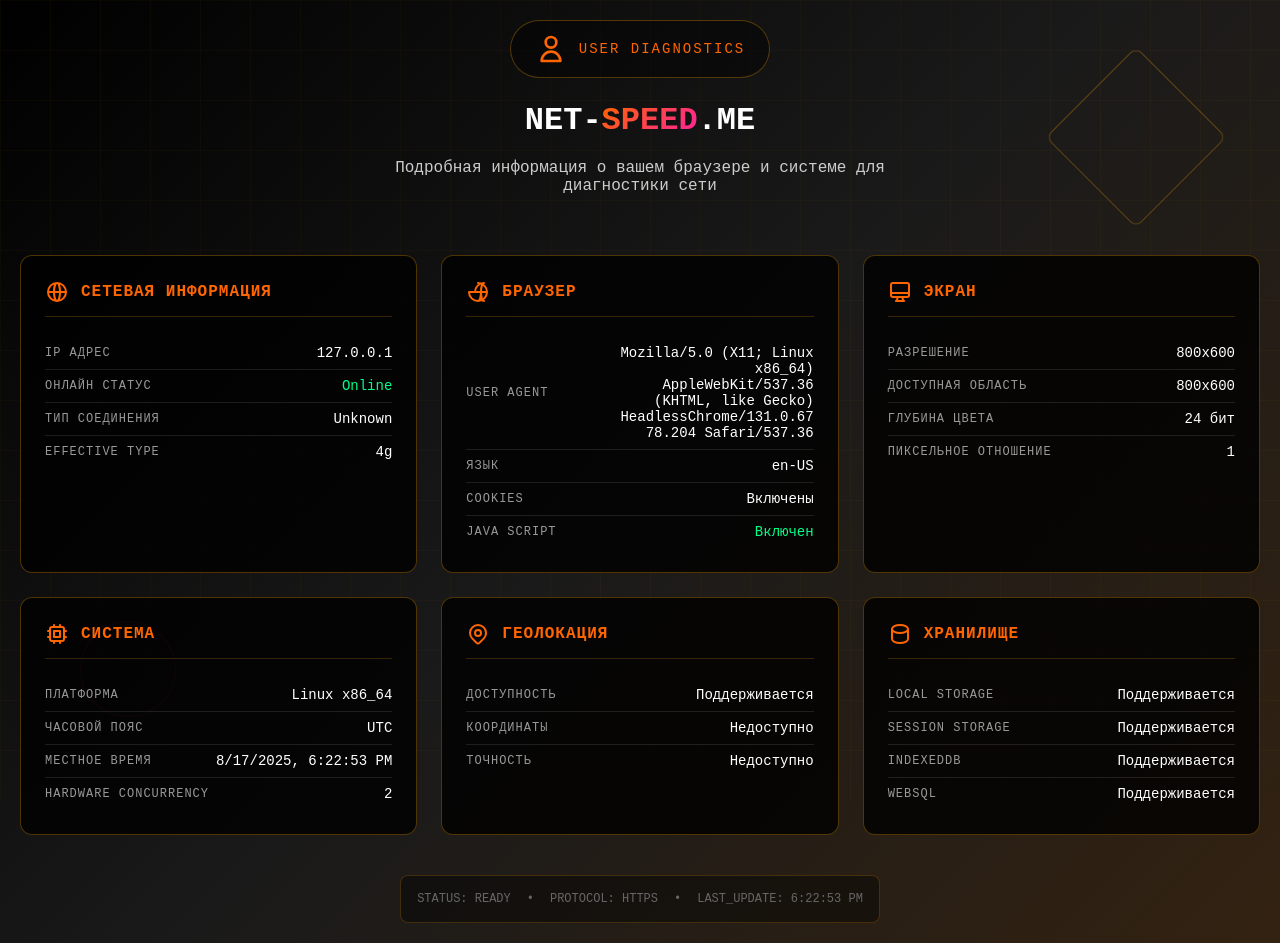
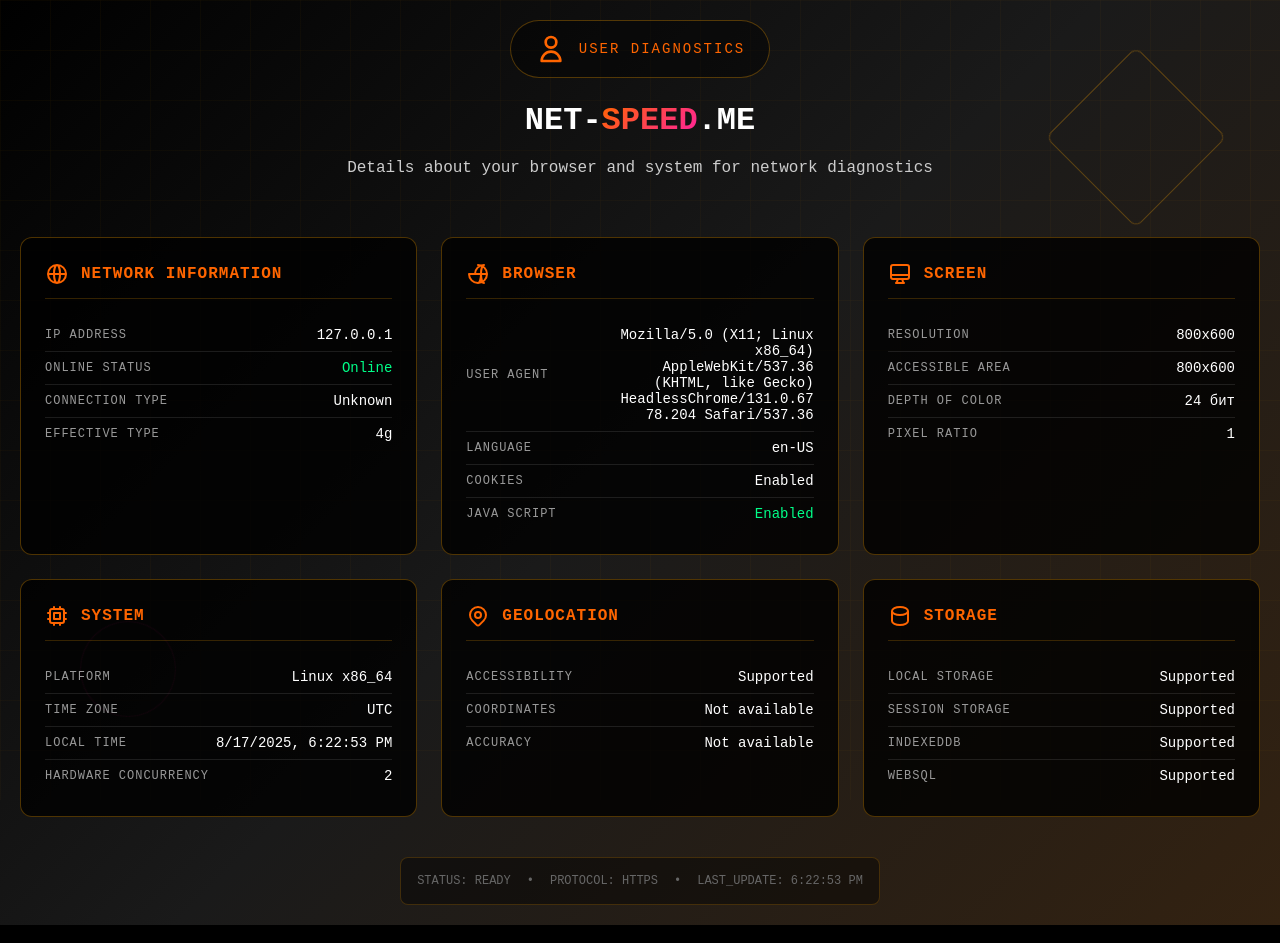
Before and after one commit to Pilm404/net-speed.me, a Flask app: page /about_me in a window 1280 px wide. Run offline with Flask 3, Linux system fonts and the light colour scheme.

Commit message:
Added translations.

```diff
--- a/app/static/user_info.js
+++ b/app/static/user_info.js
@@ -10,10 +10,10 @@
     try {
         const response = await fetch('/api/ip');
         const data = await response.json();
-        document.getElementById('ipAddress').textContent = data.ip || 'Недоступно';
+        document.getElementById('ipAddress').textContent = data.ip || 'Not available';
         document.getElementById('ipAddress').classList.remove('loading');
     } catch (error) {
-        document.getElementById('ipAddress').textContent = 'Ошибка загрузки';
+        document.getElementById('ipAddress').textContent = 'Download error';
         document.getElementById('ipAddress').classList.remove('loading');
     }
 }
@@ -23,7 +23,7 @@
     // Browser info
     document.getElementById('userAgent').textContent = navigator.userAgent;
     document.getElementById('language').textContent = navigator.language;
-    document.getElementById('cookiesEnabled').textContent = navigator.cookieEnabled ? 'Включены' : 'Отключены';
+    document.getElementById('cookiesEnabled').textContent = navigator.cookieEnabled ? 'Enabled' : 'Disabled';
     document.getElementById('platform').textContent = navigator.platform;
 
     // Screen info
@@ -34,7 +34,7 @@
 
     // System info
     document.getElementById('timezone').textContent = Intl.DateTimeFormat().resolvedOptions().timeZone;
-    document.getElementById('hardwareConcurrency').textContent = navigator.hardwareConcurrency || 'Недоступно';
+    document.getElementById('hardwareConcurrency').textContent = navigator.hardwareConcurrency || 'Not available';
 
     // Network info
     if (navigator.onLine !== undefined) {
@@ -49,14 +49,14 @@
     }
 
     // Storage support
-    document.getElementById('localStorage').textContent = typeof(Storage) !== "undefined" ? 'Поддерживается' : 'Не поддерживается';
-    document.getElementById('sessionStorage').textContent = typeof(Storage) !== "undefined" ? 'Поддерживается' : 'Не поддерживается';
-    document.getElementById('indexedDB').textContent = typeof(window.indexedDB) !== "undefined" ? 'Поддерживается' : 'Не поддерживается';
-    document.getElementById('webSQL').textContent = typeof(window.openDatabase) !== "undefined" ? 'Поддерживается' : 'Не поддерживается';
+    document.getElementById('localStorage').textContent = typeof(Storage) !== "undefined" ? 'Supported' : 'Not supported';
+    document.getElementById('sessionStorage').textContent = typeof(Storage) !== "undefined" ? 'Supported' : 'Not supported';
+    document.getElementById('indexedDB').textContent = typeof(window.indexedDB) !== "undefined" ? 'Supported' : 'Not supported';
+    document.getElementById('webSQL').textContent = typeof(window.openDatabase) !== "undefined" ? 'Supported' : 'Not supported';
 
     // Geolocation
     if (navigator.geolocation) {
-        document.getElementById('geolocationSupport').textContent = 'Поддерживается';
+        document.getElementById('geolocationSupport').textContent = 'Supported';
 
         navigator.geolocation.getCurrentPosition(
             (position) => {
@@ -65,12 +65,12 @@
                 document.getElementById('accuracy').textContent = `${position.coords.accuracy} м`;
             },
             (error) => {
-                document.getElementById('coordinates').textContent = 'Отказано в доступе';
-                document.getElementById('accuracy').textContent = 'Недоступно';
+                document.getElementById('coordinates').textContent = 'Access denied';
+                document.getElementById('accuracy').textContent = 'Not available';
             }
         );
     } else {
-        document.getElementById('geolocationSupport').textContent = 'Не поддерживается';
+        document.getElementById('geolocationSupport').textContent = 'Not supported';
     }
 }
 
--- a/app/templates/error.html
+++ b/app/templates/error.html
@@ -35,7 +35,7 @@
             <a href="/"><span class="net">NET-</span><span class="speed">SPEED</span><span class="me">.ME</span></a>
         </h1>
 
-        <p class="subtitle medium">Что-то пошло не так. Не волнуйтесь, давайте вернемся на главную.</p>
+        <p class="subtitle medium">Something's gone wrong. Don't worry, let's go back to the front.</p>
     </div>
 
     <div class="tech-info full-width" style="margin-bottom: 40px;">
@@ -52,7 +52,7 @@
         <svg width="20" height="20" fill="none" stroke="currentColor" viewBox="0 0 24 24">
             <path stroke-linecap="round" stroke-linejoin="round" stroke-width="2" d="M13 10V3L4 14h7v7l9-11h-7z"></path>
         </svg>
-        Главная
+        Main page
     </a>
 </div>
 {% endblock %}
--- a/app/templates/speedtest.html
+++ b/app/templates/speedtest.html
@@ -18,7 +18,7 @@
         </h1>
 
         <p class="subtitle">
-            Профессиональный анализ производительности сети с расширенной диагностикой
+            Professional network performance analysis with advanced diagnostics
         </p>
     </div>
 
--- a/app/templates/user_info.html
+++ b/app/templates/user_info.html
@@ -18,7 +18,7 @@
         </h1>
 
         <p class="subtitle">
-            Подробная информация о вашем браузере и системе для диагностики сети
+            Details about your browser and system for network diagnostics
         </p>
     </div>
 
@@ -29,18 +29,18 @@
                 <svg class="card-icon" fill="none" stroke="currentColor" viewBox="0 0 24 24">
                     <path stroke-linecap="round" stroke-linejoin="round" stroke-width="2" d="M21 12a9 9 0 01-9 9m9-9a9 9 0 00-9-9m9 9H3m9 9a9 9 0 01-9-9m9 9c1.657 0 3-4.03 3-9s-1.343-9-3-9m0 18c-1.657 0-3-4.03-3-9s1.343-9 3-9m-9 9a9 9 0 019-9"/>
                 </svg>
-                <span class="card-title">Сетевая информация</span>
+                <span class="card-title">Network information</span>
             </div>
             <div class="info-item">
-                <span class="info-label">IP Адрес</span>
-                <span class="info-value loading" id="ipAddress">Загрузка...</span>
+                <span class="info-label">IP Address</span>
+                <span class="info-value loading" id="ipAddress">Loading...</span>
             </div>
             <div class="info-item">
-                <span class="info-label">Онлайн статус</span>
+                <span class="info-label">Online status</span>
                 <span class="info-value status-online" id="onlineStatus">Online</span>
             </div>
             <div class="info-item">
-                <span class="info-label">Тип соединения</span>
+                <span class="info-label">Connection type</span>
                 <span class="info-value" id="connectionType">Unknown</span>
             </div>
             <div class="info-item">
@@ -55,23 +55,23 @@
                 <svg class="card-icon" fill="none" stroke="currentColor" viewBox="0 0 24 24">
                     <path stroke-linecap="round" stroke-linejoin="round" stroke-width="2" d="M21 12a9 9 0 01-9 9m9-9a9 9 0 00-9-9m9 9H3m9 9a9 9 0 01-9-9m9 9c1.657 0 3-4.03 3-9s1.343-9 3-9m0 18c-1.657 0-3-4.03-3-9s1.343-9 3-9m-9 9a9 9 0 019-9"/>
                 </svg>
-                <span class="card-title">Браузер</span>
+                <span class="card-title">Browser</span>
             </div>
             <div class="info-item">
                 <span class="info-label">User Agent</span>
-                <span class="info-value" id="userAgent">Загрузка...</span>
+                <span class="info-value" id="userAgent">Loading...</span>
             </div>
             <div class="info-item">
-                <span class="info-label">Язык</span>
-                <span class="info-value" id="language">Загрузка...</span>
+                <span class="info-label">Language</span>
+                <span class="info-value" id="language">Loading...</span>
             </div>
             <div class="info-item">
                 <span class="info-label">Cookies</span>
-                <span class="info-value" id="cookiesEnabled">Загрузка...</span>
+                <span class="info-value" id="cookiesEnabled">Loading....</span>
             </div>
             <div class="info-item">
                 <span class="info-label">Java Script</span>
-                <span class="info-value status-online">Включен</span>
+                <span class="info-value status-online">Enabled</span>
             </div>
         </div>
 
@@ -81,23 +81,23 @@
                 <svg class="card-icon" fill="none" stroke="currentColor" viewBox="0 0 24 24">
                     <path stroke-linecap="round" stroke-linejoin="round" stroke-width="2" d="M9.75 17L9 20l-1 1h8l-1-1-.75-3M3 13h18M5 17h14a2 2 0 002-2V5a2 2 0 00-2-2H5a2 2 0 00-2 2v10a2 2 0 002 2z"/>
                 </svg>
-                <span class="card-title">Экран</span>
+                <span class="card-title">Screen</span>
             </div>
             <div class="info-item">
-                <span class="info-label">Разрешение</span>
-                <span class="info-value" id="screenResolution">Загрузка...</span>
+                <span class="info-label">Resolution</span>
+                <span class="info-value" id="screenResolution">Loading...</span>
             </div>
             <div class="info-item">
-                <span class="info-label">Доступная область</span>
-                <span class="info-value" id="availableScreen">Загрузка...</span>
+                <span class="info-label">Accessible area</span>
+                <span class="info-value" id="availableScreen">Loading...</span>
             </div>
             <div class="info-item">
-                <span class="info-label">Глубина цвета</span>
-                <span class="info-value" id="colorDepth">Загрузка...</span>
+                <span class="info-label">Depth of color</span>
+                <span class="info-value" id="colorDepth">Loading...</span>
             </div>
             <div class="info-item">
-                <span class="info-label">Пиксельное отношение</span>
-                <span class="info-value" id="pixelRatio">Загрузка...</span>
+                <span class="info-label">Pixel ratio</span>
+                <span class="info-value" id="pixelRatio">Loading...</span>
             </div>
         </div>
 
@@ -107,23 +107,23 @@
                 <svg class="card-icon" fill="none" stroke="currentColor" viewBox="0 0 24 24">
                     <path stroke-linecap="round" stroke-linejoin="round" stroke-width="2" d="M9 3v2m6-2v2M9 19v2m6-2v2M5 9H3m2 6H3m18-6h-2m2 6h-2M7 19h10a2 2 0 002-2V7a2 2 0 00-2-2H7a2 2 0 00-2 2v10a2 2 0 002 2zM9 9h6v6H9V9z"/>
                 </svg>
-                <span class="card-title">Система</span>
+                <span class="card-title">System</span>
             </div>
             <div class="info-item">
-                <span class="info-label">Платформа</span>
-                <span class="info-value" id="platform">Загрузка...</span>
+                <span class="info-label">Platform</span>
+                <span class="info-value" id="platform">Loading...</span>
             </div>
             <div class="info-item">
-                <span class="info-label">Часовой пояс</span>
-                <span class="info-value" id="timezone">Загрузка...</span>
+                <span class="info-label">Time zone</span>
+                <span class="info-value" id="timezone">Loading...</span>
             </div>
             <div class="info-item">
-                <span class="info-label">Местное время</span>
-                <span class="info-value" id="localTime">Загрузка...</span>
+                <span class="info-label">Local time</span>
+                <span class="info-value" id="localTime">Loading...</span>
             </div>
             <div class="info-item">
                 <span class="info-label">Hardware Concurrency</span>
-                <span class="info-value" id="hardwareConcurrency">Загрузка...</span>
+                <span class="info-value" id="hardwareConcurrency">Loading...</span>
             </div>
         </div>
 
@@ -134,19 +134,19 @@
                     <path stroke-linecap="round" stroke-linejoin="round" stroke-width="2" d="M17.657 16.657L13.414 20.9a1.998 1.998 0 01-2.827 0l-4.244-4.243a8 8 0 1111.314 0z"/>
                     <path stroke-linecap="round" stroke-linejoin="round" stroke-width="2" d="M15 11a3 3 0 11-6 0 3 3 0 016 0z"/>
                 </svg>
-                <span class="card-title">Геолокация</span>
+                <span class="card-title">Geolocation</span>
             </div>
             <div class="info-item">
-                <span class="info-label">Доступность</span>
-                <span class="info-value" id="geolocationSupport">Загрузка...</span>
+                <span class="info-label">Accessibility</span>
+                <span class="info-value" id="geolocationSupport">Loading...</span>
             </div>
             <div class="info-item">
-                <span class="info-label">Координаты</span>
-                <span class="info-value" id="coordinates">Недоступно</span>
+                <span class="info-label">Coordinates</span>
+                <span class="info-value" id="coordinates">Not available</span>
             </div>
             <div class="info-item">
-                <span class="info-label">Точность</span>
-                <span class="info-value" id="accuracy">Недоступно</span>
+                <span class="info-label">Accuracy</span>
+                <span class="info-value" id="accuracy">Not available</span>
             </div>
         </div>
 
@@ -156,23 +156,23 @@
                 <svg class="card-icon" fill="none" stroke="currentColor" viewBox="0 0 24 24">
                     <path stroke-linecap="round" stroke-linejoin="round" stroke-width="2" d="M4 7v10c0 2.21 3.582 4 8 4s8-1.79 8-4V7M4 7c0 2.21 3.582 4 8 4s8-1.79 8-4M4 7c0-2.21 3.582-4 8-4s8 1.79 8 4"/>
                 </svg>
-                <span class="card-title">Хранилище</span>
+                <span class="card-title">Storage</span>
             </div>
             <div class="info-item">
                 <span class="info-label">Local Storage</span>
-                <span class="info-value" id="localStorage">Загрузка...</span>
+                <span class="info-value" id="localStorage">Loading...</span>
             </div>
             <div class="info-item">
                 <span class="info-label">Session Storage</span>
-                <span class="info-value" id="sessionStorage">Загрузка...</span>
+                <span class="info-value" id="sessionStorage">Loading...</span>
             </div>
             <div class="info-item">
                 <span class="info-label">IndexedDB</span>
-                <span class="info-value" id="indexedDB">Загрузка...</span>
+                <span class="info-value" id="indexedDB">Loading...</span>
             </div>
             <div class="info-item">
                 <span class="info-label">WebSQL</span>
-                <span class="info-value" id="webSQL">Загрузка...</span>
+                <span class="info-value" id="webSQL">Loading...</span>
             </div>
         </div>
     </div>
```
Also changed, not shown: app/templates/share.html (+4 -4 lines).
